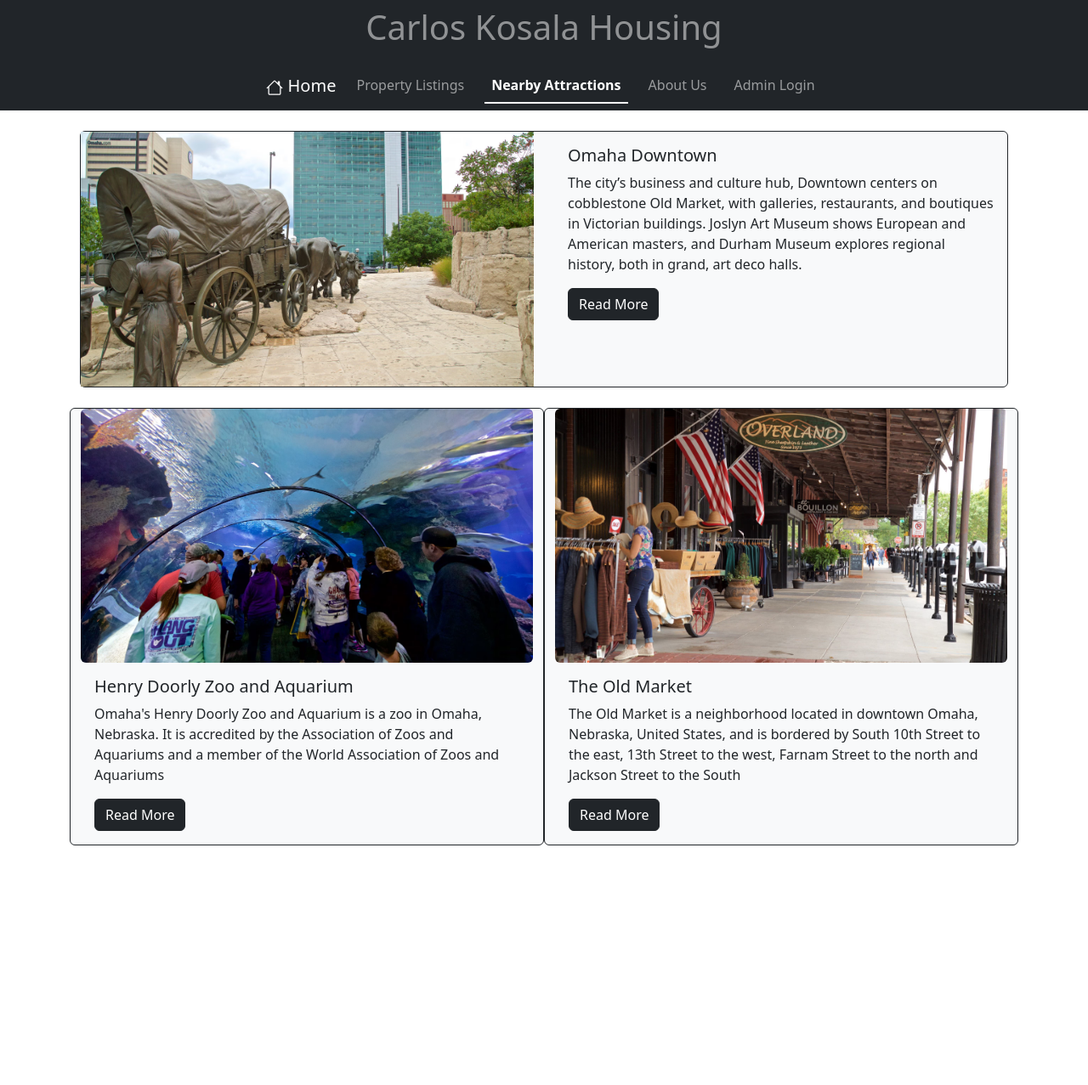
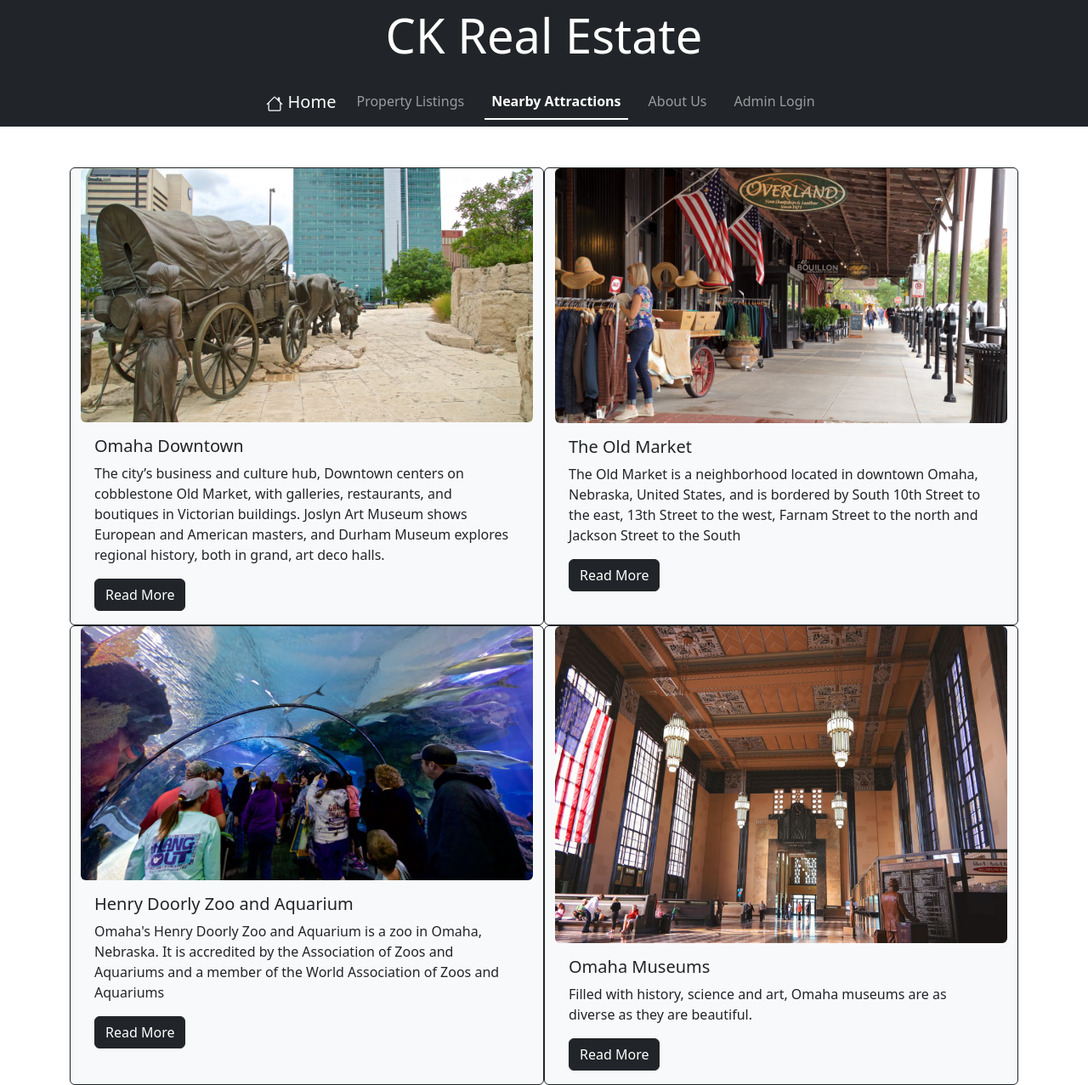
Before and after one commit to jayasripitti/PropertyListing, a Django app: page /attractions/ in a window 1280 px wide. Shown: the whole page at 85% size. Before the commit the page ends 995 px from the top, so only its background shows below. Run offline with Django 5.2, Linux system fonts and the light colour scheme.

Commit message:
correction 1

```diff
--- a/main/templates/main/attractions.html
+++ b/main/templates/main/attractions.html
@@ -1,33 +1,17 @@
 {% extends 'main/base.html' %} {% block content %}
 {% load static %}
 <div class="container">
-    <div class="card text-dark bg-light border-dark">
-        <div class="row">
-            <div class="col">
-                <img class="d-block w-100" src="{% static 'attractions/downtown.avif' %}" alt="Downtown" />
-            </div>
-            <div class="col">
-                <div class="card-body">
-                    <h5 class="card-title">Omaha Downtown</h5>
-                    <p class="card-text">The city’s business and culture hub, Downtown centers on cobblestone Old
+    <br>
+    <div class="row">
+        <div class="card col-xl text-dark bg-light border-dark">
+            <img class="d-block w-100 rounded" src="{% static 'attractions/downtown.avif' %}"
+                alt="Omaha Downtown" />
+            <div class="card-body">
+                <h5 class="card-title">Omaha Downtown</h5>
+                <p class="card-text">The city’s business and culture hub, Downtown centers on cobblestone Old
                         Market, with galleries, restaurants, and boutiques in Victorian buildings. Joslyn Art Museum
                         shows European and American masters, and Durham Museum explores regional history, both in grand,
                         art deco halls.
-                    </p>
-                    <a href="#" class="btn btn-dark">Read More</a>
-                </div>
-            </div>
-        </div>
-    </div>
-    <br>
-    <div class="row">
-        <div class="card col-xl text-dark bg-light border-dark">
-            <img class="d-block w-100 rounded" src="{% static 'attractions/zoo.avif' %}"
-                alt="Henry Doorly Zoo and Aquarium" />
-            <div class="card-body">
-                <h5 class="card-title">Henry Doorly Zoo and Aquarium</h5>
-                <p class="card-text">Omaha's Henry Doorly Zoo and Aquarium is a zoo in Omaha, Nebraska. It is accredited
-                    by the Association of Zoos and Aquariums and a member of the World Association of Zoos and Aquariums
                 </p>
                 <a href="#" class="btn btn-dark">Read More</a>
             </div>
@@ -43,6 +27,27 @@
             </div>
         </div>
     </div>
+    <div class="row">
+        <div class="card col-xl text-dark bg-light border-dark">
+            <img class="d-block w-100 rounded" src="{% static 'attractions/zoo.avif' %}"
+                alt="Henry Doorly Zoo and Aquarium" />
+            <div class="card-body">
+                <h5 class="card-title">Henry Doorly Zoo and Aquarium</h5>
+                <p class="card-text">Omaha's Henry Doorly Zoo and Aquarium is a zoo in Omaha, Nebraska. It is accredited
+                    by the Association of Zoos and Aquariums and a member of the World Association of Zoos and Aquariums
+                </p>
+                <a href="#" class="btn btn-dark">Read More</a>
+            </div>
+        </div>
+        <div class="card col-xl text-dark bg-light border-dark">
+            <img class="d-block w-100 rounded" src="{% static 'attractions/attractionmuseum.jpg' %}" alt="The Old Market" />
+            <div class="card-body">
+                <h5 class="card-title">Omaha Museums</h5>
+                <p class="card-text">Filled with history, science and art, Omaha museums are as diverse as they are beautiful.</p>
+                <a href="#" class="btn btn-dark">Read More</a>
+            </div>
+        </div>
+    </div>
 </div>
 </div>
 {% endblock %}
--- a/main/templates/main/base.html
+++ b/main/templates/main/base.html
@@ -5,14 +5,14 @@
 <head>
     <meta charset="UTF-8">
     <meta name="viewport" content="width=device-width, initial-scale=1.0">
-    <title>Carlos Kosala Housing</title>
+    <title>CK Real Estate</title>
     <!-- Bootstrap CSS -->
     <link href="https://cdn.jsdelivr.net/npm/bootstrap@5.3.3/dist/css/bootstrap.min.css" rel="stylesheet">
 </head>
 
 <body>
     <nav class="navbar navbar-expand-lg bg-dark justify-content-center sticky-top" data-bs-theme="dark">
-        <h1 class="text-white-50">Carlos Kosala Housing</h1>
+        <h1 class="text-white display-4">CK Real Estate</h1>
     </nav>
     <nav class="navbar navbar-expand-lg bg-dark justify-content-center sticky-top" data-bs-theme="dark">
         <a class="navbar-brand" href="{% url 'home' %}">
--- a/main/templates/main/properties.html
+++ b/main/templates/main/properties.html
@@ -25,7 +25,7 @@
         <div class="dropdown">
             <button class="btn btn-light dropdown-toggle" type="button" id="dropdownMenuButton" data-toggle="dropdown"
                 aria-haspopup="true" aria-expanded="false">
-                Select Price Range
+                Filter Price Range
             </button>
         </div>
     </div>
```
Also changed, not shown: main/templates/main/about.html (+4 -4 lines), main/static/attractions/attractionmuseum.jpg (added).
